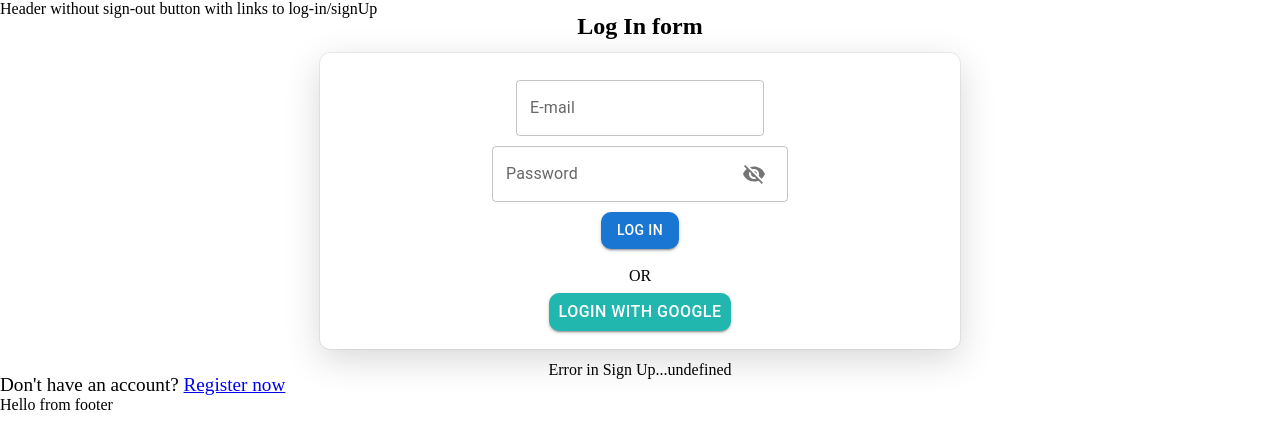
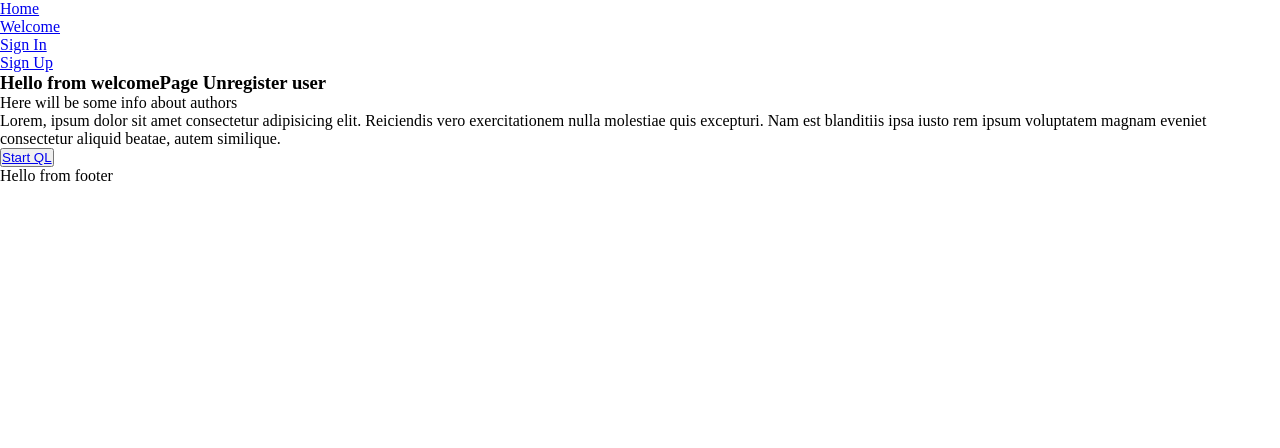
Before and after one commit to slysnek/graphiql-app, a React (Vite) app in the folder GraphiQL-App/: page / in a window 1280 px wide. Shown: the top 448 px of the page. Built offline with nearby package versions, Linux system fonts and the light colour scheme; no server answers; the database is empty.

Commit message:
fix: fix bug with exit user

```diff
--- a/GraphiQL-App/src/app/App.tsx
+++ b/GraphiQL-App/src/app/App.tsx
@@ -12,7 +12,7 @@ export function App() {
     <>
       <Routes>
         <Route path="/" element={<Layout />}>
-          <Route index element={<LoginPage />} />
+          <Route index element={<WelcomePage />} />
           <Route path="home" element={<Home />} />
           <Route path="login" element={<LoginPage />} />
           <Route path="register" element={<SignUpPage />} />
--- a/GraphiQL-App/src/components/Form/Form.tsx
+++ b/GraphiQL-App/src/components/Form/Form.tsx
@@ -72,7 +72,6 @@ function Form(props: FormProps) {
       container
       direction="column"
       justifyContent="center"
-      xs={12}
       sx={{
         m: '1%',
         width: '50%',
--- a/GraphiQL-App/src/components/Header/Header.tsx
+++ b/GraphiQL-App/src/components/Header/Header.tsx
@@ -8,37 +8,41 @@ export default function Header() {
   const isUserLogged = useAppSelector((state) => {
     return state.userAuth.email;
   });
+  const handleExitByClick = () => {
+    dispatch(exitUser());
+    logout();
+  };
 
-  if (isUserLogged) {
   return (
     <header className="header">
       <nav>
         <ul>
           <li>
+            {/*home and welcome - only for test - delete after creating sticky header*/}
             <NavLink to="/home">Home</NavLink>
           </li>
           <li>
             <NavLink to="/welcome">Welcome</NavLink>
           </li>
+          {!isUserLogged && (
             <li>
-              <NavLink to="/login">LogIn</NavLink>
+              <NavLink to="/login">Sign In</NavLink>
             </li>
+          )}
+          {!isUserLogged && (
             <li>
-              <NavLink to="/register">SignUp</NavLink>
+              <NavLink to="/register">Sign Up</NavLink>
             </li>
+          )}
+          {isUserLogged && (
+            <li>
+              <button type="button" onClick={handleExitByClick}>
+                Exit
+              </button>
+            </li>
+          )}
         </ul>
       </nav>
-        <button
-          type="button"
-          onClick={() => {
-            dispatch(exitUser());
-            logout();
-          }}
-        >
-          Exit
-        </button>
     </header>
   );
 }
-  return <div>Header without sign-out button with links to log-in/signUp</div>;
-}
--- a/GraphiQL-App/src/components/LogIn/LogIn.tsx
+++ b/GraphiQL-App/src/components/LogIn/LogIn.tsx
@@ -7,7 +7,6 @@ import { useAuthState } from 'react-firebase-hooks/auth';
 import { Box } from '@mui/material';
 
 import Form from '../Form/Form';
-import setUserName from '../../helpers/setUserName';
 
 function LogIn() {
   const dispatch = useAppDispatch();
@@ -32,7 +31,6 @@ function LogIn() {
           name: '',
         })
       );
-      setUserName;
       navigate('/welcome', { replace: true });
       return;
     }
@@ -55,7 +53,6 @@ function LogIn() {
             name: '',
           })
         );
-        setUserName;
         navigate('/welcome', { replace: true });
       }
       console.log('data logIn', data);
--- a/GraphiQL-App/src/components/SignUp/SignUp.tsx
+++ b/GraphiQL-App/src/components/SignUp/SignUp.tsx
@@ -5,7 +5,6 @@ import { setUser } from '../../store/slices/userSlice';
 import { auth, registerWithEmailAndPassword } from '../../firebase';
 import { useAuthState } from 'react-firebase-hooks/auth';
 import Form from '../Form/Form';
-import setUserName from '../../helpers/setUserName';
 import Grid from '@mui/material/Grid/Grid';
 
 function SignUp() {
@@ -31,7 +30,6 @@ function SignUp() {
           name: '',
         })
       );
-      setUserName;
       navigate('/welcome', { replace: true });
 
       return;
@@ -50,7 +48,6 @@ function SignUp() {
             name: '',
           })
         );
-        setUserName;
         navigate('/welcome', { replace: true });
       }
     } catch (e) {
--- a/GraphiQL-App/src/firebase.ts
+++ b/GraphiQL-App/src/firebase.ts
@@ -49,7 +49,6 @@ const signInWithGoogle = async () => {
 const logInWithEmailAndPassword = async (email: string, password: string) => {
   try {
     const data = await signInWithEmailAndPassword(auth, email, password);
-    console.log('data firebase.ts', data);
     return data;
   } catch (err) {
     if (err instanceof Error) throw new Error(err.message);
@@ -67,7 +66,6 @@ const registerWithEmailAndPassword = async (email: string, password: string, nam
       authProvider: 'local',
       email,
     });
-    // console.log(user.accessToken);
     return user;
   } catch (err) {
     if (err instanceof Error) throw new Error(err.message);
--- a/GraphiQL-App/src/helpers/setUserName.ts
+++ /dev/null
@@ -1,27 +0,0 @@
-import { auth, db } from '../firebase';
-import { useAuthState } from 'react-firebase-hooks/auth';
-import { query, collection, getDocs, where } from 'firebase/firestore';
-import { setName } from '../store/slices/userSlice';
-import { useAppDispatch, useAppSelector } from '../store/hooksRedux';
-
-const setUserName = async () => {
-  try {
-    const initialdata = useAppSelector((state) => state.userAuth);
-    const dispatch = useAppDispatch();
-    const [user] = useAuthState(auth);
-    const q = query(collection(db, 'users'), where('uid', '==', user?.uid));
-    const doc = await getDocs(q);
-    const data = doc.docs[0].data();
-    dispatch(
-      setName({
-        ...initialdata,
-        name: data.name,
-      })
-    );
-  } catch (err) {
-    if (err instanceof Error) return { err: err.message };
-    return { err: 'error by get User Name' };
-  }
-};
-
-export default setUserName;
--- a/GraphiQL-App/src/pages/SignUpPage/SignUpPage.tsx
+++ b/GraphiQL-App/src/pages/SignUpPage/SignUpPage.tsx
@@ -6,7 +6,6 @@ function SignUpPage() {
   return (
     <Grid
       container
-      xs={12}
       sx={{
         display: 'flex',
         alignItems: 'center',
--- a/GraphiQL-App/src/pages/WelcomePage/WelcomePage.tsx
+++ b/GraphiQL-App/src/pages/WelcomePage/WelcomePage.tsx
@@ -1,40 +1,66 @@
-import { Navigate, NavLink, useNavigate } from 'react-router-dom';
+import { NavLink } from 'react-router-dom';
 import { useAuthState } from 'react-firebase-hooks/auth';
-import { auth } from '../../firebase';
+import { db, auth } from '../../firebase';
+import { query, collection, getDocs, where } from 'firebase/firestore';
+
 import { useEffect } from 'react';
 import { useAppDispatch, useAppSelector } from '../../store/hooksRedux';
-import { exitUser } from '../../store/slices/userSlice';
+import { exitUser, setName, UserState } from '../../store/slices/userSlice';
 
 function WelcomePage() {
   const dispatch = useAppDispatch();
-  const navigate = useNavigate();
+
   const [user] = useAuthState(auth);
+  const initialData = useAppSelector((state) => state.userAuth);
 
   useEffect(() => {
     if (!user) dispatch(exitUser());
-    // navigate('/login', { replace: true });
+    setUserName(initialData);
   }, [user]);
 
-  const isUserLogged = useAppSelector((state) => {
-    return state.userAuth.email;
-  });
+  async function setUserName(info: UserState) {
+    try {
+      const q = query(collection(db, 'users'), where('uid', '==', user?.uid));
+      const doc = await getDocs(q);
+      const data = doc.docs[0].data();
+      dispatch(
+        setName({
+          ...info,
+          name: data.name,
+        })
+      );
+    } catch (err) {
+      dispatch(
+        setName({
+          ...info,
+          name: '',
+        })
+      );
+    }
+  }
 
-  if (isUserLogged) {
   const userName = useAppSelector((state) => {
     return state.userAuth.name;
   });
-    console.log(userName);
+
   return (
     <div>
-        <p>Hello from welcomePage {userName}</p>
+      <h3>
+        Hello from welcomePage {userName ? <span>{userName}</span> : <span>Unregister user</span>}
+      </h3>
       <p>Here will be some info about authors</p>
+      <p>
+        Lorem, ipsum dolor sit amet consectetur adipisicing elit. Reiciendis vero exercitationem
+        nulla molestiae quis excepturi. Nam est blanditiis ipsa iusto rem ipsum voluptatem magnam
+        eveniet consectetur aliquid beatae, autem similique.
+      </p>
+
       <button type="button">
         <NavLink to="/home">Start QL</NavLink>
       </button>
+      {/* button Home only for test - delete after end creating welcome page */}
     </div>
   );
 }
-  return <Navigate to="/login" replace />;
-}
 
 export default WelcomePage;
```
Also changed, not shown: GraphiQL-App/src/hooks/useAuthUser.ts (deleted, +0 -7 lines). Lines whose indentation alone changed are shown as unchanged.
